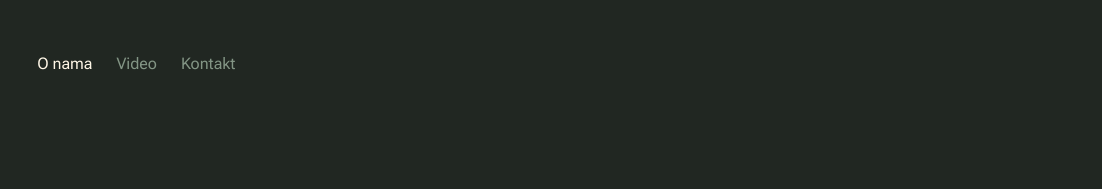
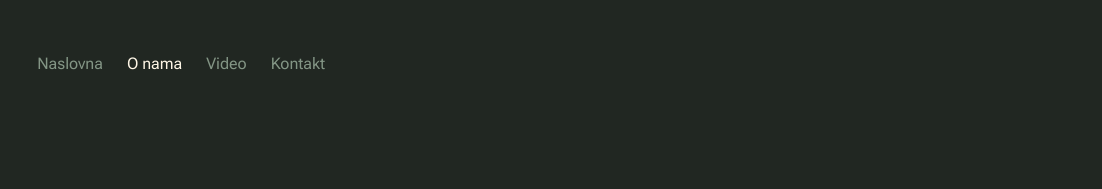
Before and after one commit to gisitrs/SezamBend, a plain HTML site: page about.html in a window 1280 px wide. Shown: the top 189 px of the page, 178-1280 px from the left. Drawn offline with Linux system fonts and the light colour scheme.

Commit message:
Added link to Index page

```diff
--- a/about.html
+++ b/about.html
@@ -66,6 +66,7 @@
                 <nav class="s-header__nav">
 
                     <ul class="s-header__menu-links">
+                        <li><a href="index.html">Naslovna</a></li>
                         <li class="current"><a href="about.html">O nama</a></li>
                         <li><a href="services.html">Video</a></li>
                         <li><a href="contact.html">Kontakt</a></li>
```
Also changed, not shown: contact.html (+1 -0 lines), index.html (+1 -0 lines), services.html (+1 -0 lines).
